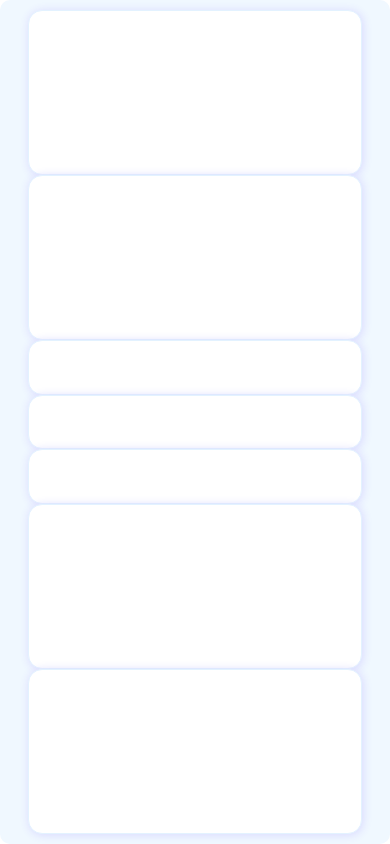
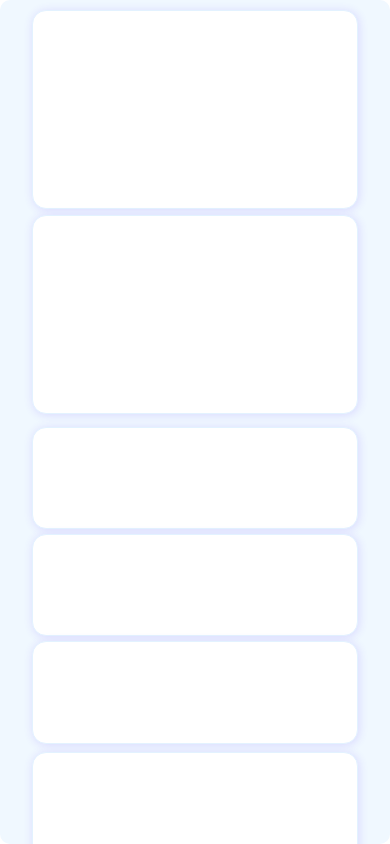
Before and after one commit to Alihkz1/grid-system, an Angular app: page / in a window 390 px wide. Shown: the top 844 px of the page. Built offline with nearby package versions, Linux system fonts and the light colour scheme.

Commit message:
[feat] imp layout

```diff
--- a/src/app/app.component.html
+++ b/src/app/app.component.html
@@ -1,3 +1 @@
-<div class="d-flex">
-    <app-layout class="h-100 w-100 overflow-hidden"></app-layout>
-</div>
+<grid class="h-100 w-100 overflow-auto"></grid>
--- a/src/app/layout/layout.component.html
+++ b/src/app/layout/layout.component.html
@@ -1,29 +1,43 @@
-<div class="main-wrapper">
-    <div class="row h-40">
-        <div class="box col-sm-12 col-md-7 col-lg-7 col-xl-7">
+<div class="main">
+    <div class="row pb-2 h-40 top-row">
+        <div class="px-1 col-sm-12 col-md-7 col-lg-7 col-xl-7">
+            <div class="box">
                 <ng-content select="[topRight]"></ng-content>
             </div>
-        <div class="box col-sm-12 col-md-5 col-lg-5 col-xl-5">
+        </div>
+        <div class="px-1 col-sm-12 col-md-5 col-lg-5 col-xl-5 top-right">
+            <div class="box">
                 <ng-content select="[topLeft]"></ng-content>
             </div>
         </div>
-    <div class="row h-20">
-        <div class="box col-xl-4 col-lg-4 col-md-4 col-sm-4">
+    </div>
+    <div class="row pb-2 h-20 middle-row">
+        <div class="px-1 col-xl-4 col-lg-4 col-md-4 col-sm-4 middle-left">
+            <div class="box">
                 <ng-content select="[middleLeft]"></ng-content>
             </div>
-        <div class="box col-xl-4 col-lg-4 col-md-4 col-sm-4">
+        </div>
+        <div class="px-1 col-xl-4 col-lg-4 col-md-4 col-sm-4 middle-middle">
+            <div class="box">
                 <ng-content select="[middleMiddle]"></ng-content>
             </div>
-        <div class="box col-xl-4 col-lg-4 col-md-4 col-sm-4">
+        </div>
+        <div class="px-1 col-xl-4 col-lg-4 col-md-4 col-sm-4 middle-right">
+            <div class="box">
                 <ng-content select="[middleRight]"></ng-content>
             </div>
         </div>
-    <div class="row h-40">
-        <div class="box col-sm-12 col-md-5 col-lg-5 col-xl-5">
+    </div>
+    <div class="row pb-2 h-40 bottom-row">
+        <div class="px-1 col-sm-12 col-md-5 col-lg-5 col-xl-5">
+            <div class="box">
                 <ng-content select="[bottomLeft]"></ng-content>
             </div>
-        <div class="box col-sm-12 col-md-7 col-lg-7 col-xl-7">
+        </div>
+        <div class="px-1 col-sm-12 col-md-7 col-lg-7 col-xl-7 bottom-right">
+            <div class="box">
                 <ng-content select="[bottomRight]"></ng-content>
+            </div>
         </div>
     </div>
 
--- a/src/app/layout/layout.component.scss
+++ b/src/app/layout/layout.component.scss
@@ -1,9 +1,18 @@
-.main-wrapper {
+.main {
     background: aliceblue;
     border-radius: 10px;
-    height: calc(100vh - 0px);
+    height: 100vh;
     width: 100%;
     padding: 10px 40px;
+}
+
+.box {
+    width: 100%;
+    height: 100%;
+    background-color: #fff;
+    border: 1px solid #e3f2ff;
+    box-shadow: 1px 1px 10px #d8d8ff;
+    border-radius: 14px;
 }
 
 .h-40 {
@@ -14,9 +23,28 @@
     height: 20% !important;
 }
 
-.box {
-    background-color: #fff;
-    border: 1px solid #e3f2ff;
-    box-shadow: 1px 1px 10px #d8d8ff;
-    border-radius: 14px;
+@media (max-width: 767px) {
+
+    .top-right,
+    .bottom-right {
+        margin-top: 6px;
+    }
 }
+
+@media (max-width: 575px) {
+
+    .middle-left,
+    .middle-middle,
+    .middle-right {
+        margin-top: 5px;
+    }
+
+    .top-row,
+    .bottom-row {
+        height: 50% !important;
+    }
+
+    .middle-row {
+        height: 40% !important;
+    }
+}
--- a/src/app/layout/layout.component.ts
+++ b/src/app/layout/layout.component.ts
@@ -1,7 +1,7 @@
 import { Component } from '@angular/core';
 
 @Component({
-  selector: 'app-layout',
+  selector: 'grid',
   standalone: true,
   imports: [],
   templateUrl: './layout.component.html',
```
Lines whose indentation alone changed are shown as unchanged.
